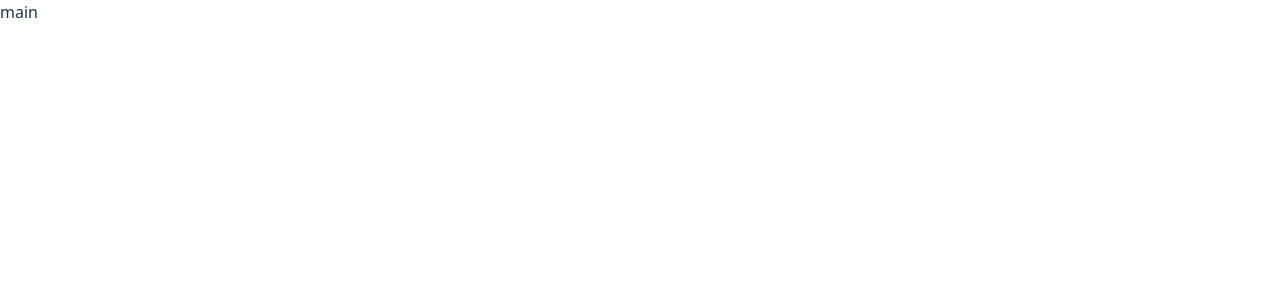
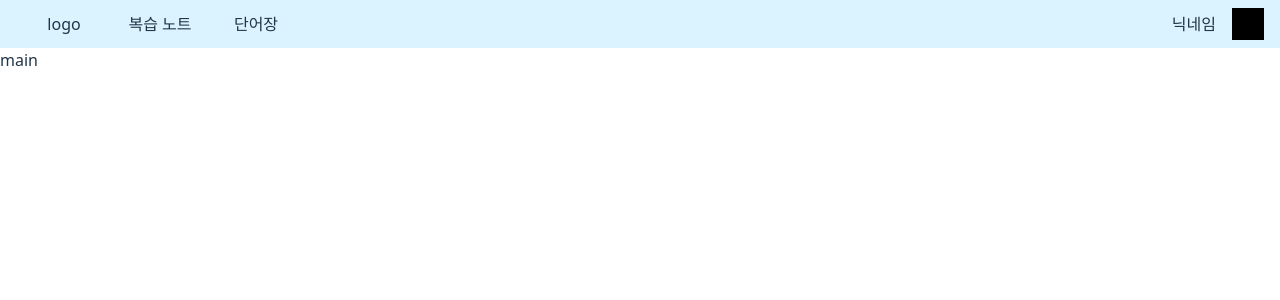
Before and after one commit to gdsc-ssu/liter-sea-client, a React (Vite) app: page / in a window 1280 px wide. Shown: the top 300 px of the page. Built offline with nearby package versions, Linux system fonts and the light colour scheme.

Commit message:
feat: header 추가

```diff
--- a/src/Router.tsx
+++ b/src/Router.tsx
@@ -1,9 +1,11 @@
 import { BrowserRouter, Routes, Route } from "react-router-dom";
 import Layout from "./components/Layout/Layout";
+import Header from "./components/Header/Header";
 
 function Router() {
   return (
     <BrowserRouter>
+      <Header />
       <Layout>
         <Routes>
           <Route path="/" element={<div>main</div>} />
--- a/src/components/Header/Header.style.tsx
+++ b/src/components/Header/Header.style.tsx
@@ -0,0 +1,50 @@
+import { COLORS } from "@/styles/colors";
+import styled from "styled-components";
+
+export const FullBox = styled.div`
+  width: 100%;
+  background-color: ${COLORS.primary};
+`;
+
+export const Container = styled.div`
+  width: 1280px;
+  margin: auto;
+  justify-content: center;
+  display: flex;
+  align-items: center;
+  height: 3rem;
+`;
+
+export const LeftBox = styled.div`
+  display: flex;
+`;
+
+export const LogoBox = styled.div`
+  width: 6rem;
+  display: flex;
+  justify-content: center;
+  margin-left: 1rem;
+`;
+
+export const MenuComponentBox = styled.div`
+  width: 6rem;
+  display: flex;
+  justify-content: center;
+`;
+
+export const RightBox = styled.div`
+  margin-left: auto;
+  display: flex;
+  align-items: center;
+`;
+
+export const NameBox = styled.div`
+  margin-right: 1rem;
+`;
+
+export const ProfileImgBox = styled.div`
+  width: 2rem;
+  height: 2rem;
+  background-color: black;
+  margin-right: 1rem;
+`;
--- a/src/components/Header/Header.tsx
+++ b/src/components/Header/Header.tsx
@@ -0,0 +1,21 @@
+import * as styled from "./Header.style";
+
+const Header = () => {
+  return (
+    <styled.FullBox>
+      <styled.Container>
+        <styled.LeftBox>
+          <styled.LogoBox>logo</styled.LogoBox>
+          <styled.MenuComponentBox>복습 노트</styled.MenuComponentBox>
+          <styled.MenuComponentBox>단어장</styled.MenuComponentBox>
+        </styled.LeftBox>
+        <styled.RightBox>
+          <styled.NameBox>닉네임</styled.NameBox>
+          <styled.ProfileImgBox></styled.ProfileImgBox>
+        </styled.RightBox>
+      </styled.Container>
+    </styled.FullBox>
+  );
+};
+
+export default Header;
--- /dev/null
+++ b/src/styles/colors.tsx
@@ -0,0 +1,3 @@
+export const COLORS = {
+  primary: "#DBF2FF",
+};
```
